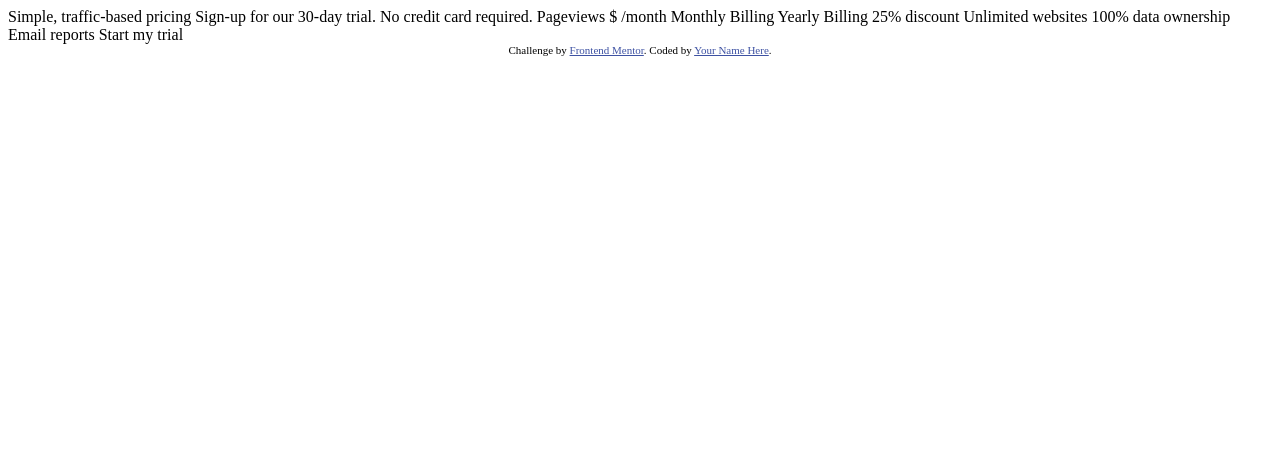
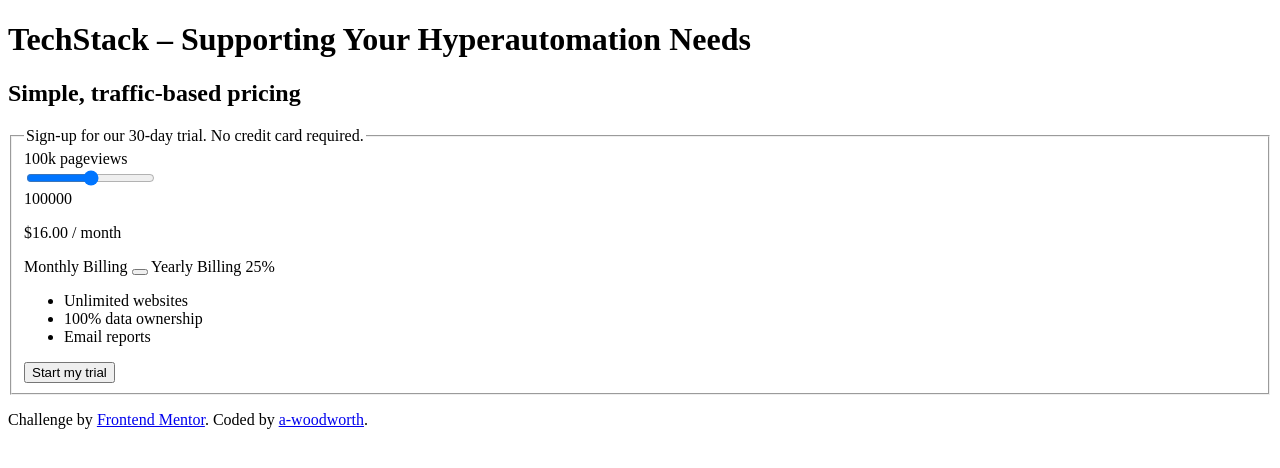
Before and after one commit to a-woodworth/interactive_pricing_component, a plain HTML site: page index.html in a window 1280 px wide. Drawn offline with Linux system fonts and the light colour scheme.

Commit message:
Start HTML markup.

```diff
--- a/index.html
+++ b/index.html
@@ -2,38 +2,74 @@
 <html lang="en">
   <head>
     <meta charset="UTF-8">
-  <meta name="viewport" content="width=device-width, initial-scale=1.0"> <!-- displays site properly based on user's device -->
-
+    <meta name="viewport" content="width=device-width, initial-scale=1.0">
+    <!-- Google Fonts Links -->
+    <link rel="preconnect" href="https://fonts.googleapis.com">
+    <link rel="preconnect" href="https://fonts.gstatic.com" crossorigin>
+    <link href="https://fonts.googleapis.com/css2?family=Manrope:wght@600;800&display=swap" rel="stylesheet">
     <link rel="icon" type="image/png" sizes="32x32" href="./images/favicon-32x32.png">
 
     <title>Frontend Mentor | Interactive pricing component</title>
+  </head>
 
-  <!-- Feel free to remove these styles or customise in your own stylesheet 👍 -->
-  <style>
-    .attribution { font-size: 11px; text-align: center; }
-    .attribution a { color: hsl(228, 45%, 44%); }
-  </style>
-</head>
   <body>
-
-  Simple, traffic-based pricing
-  Sign-up for our 30-day trial. No credit card required.
-
-  Pageviews
-  $ /month
-
-  Monthly Billing
-  Yearly Billing 25% discount
-
-  Unlimited websites
-  100% data ownership
-  Email reports
-
+    <header>
+      <h1 class="sr-only">TechStack – Supporting Your Hyperautomation Needs</h1>
+    </header>
+    <main>
+      <!-- Interactive Pricing Component -->
+      <section>
+        <h2>Simple, traffic-based pricing</h2>
+        <form class="free-trial-offer" id="30DayTrial">
+          <fieldset>
+            <legend>Sign-up for our 30-day trial. No credit card required.</legend>
+            <div class="range-group">
+              <label for="pageview-range">
+                <span aria-label="100000">100k</span> pageviews
+              </label>
+              <div class="range-wrapper">
+                <input
+                  type="range"
+                  id="pageview-range"
+                  name="pageviews"
+                  min="0"
+                  max="100"
+                  value="50"
+                  step="25">
+                <div class="range-track" aria-hidden="true">
+                  <span class="range-fill"></span>
+                  <span class="range-thumb"></span>
+                </div>
+                <output for="rangeValue" aria-hidden="true">100000</output>
+              </div>
+              <p class="pageview-price">
+                <span class="pageview-price__amount">$16.00</span> / month
+              </p>
+            </div>
+            <div class="switch-container">
+              <span class="switch__label">Monthly Billing</span>
+              <button class="switch__btn" type="button" aria-label="billing toggle" aria-pressed="false">
+                <span class="switch__circle" aria-hidden="true"></span>
+              </button>
+              <span class="switch__label--active">Yearly Billing</span>
+              <span class="bill__discount" aria-label="25% off discount">25%</span>
+            </div>
+            <ul>
+              <li>Unlimited websites</li>
+              <li>100% data ownership</li>
+              <li>Email reports</li>
+            </ul>
+            <button class="btn btn__cta" type="submit">
                 Start my trial
-
-  <div class="attribution">
-    Challenge by <a href="https://www.frontendmentor.io?ref=challenge" target="_blank">Frontend Mentor</a>.
-    Coded by <a href="#">Your Name Here</a>.
+            </button>
+          </fieldset>
+        </form>
+      </section>
+    </main>
+    <footer>
+      <div class="main-footer">
+        <p class="attribution">Challenge by <a href="https://www.frontendmentor.io?ref=challenge" target="_blank">Frontend Mentor</a>. Coded by <a href="https://github.com/a-woodworth" target="_blank">a-woodworth</a>.</p>
       </div>
+    </footer>
   </body>
 </html>
```
Lines whose indentation alone changed are shown as unchanged.
